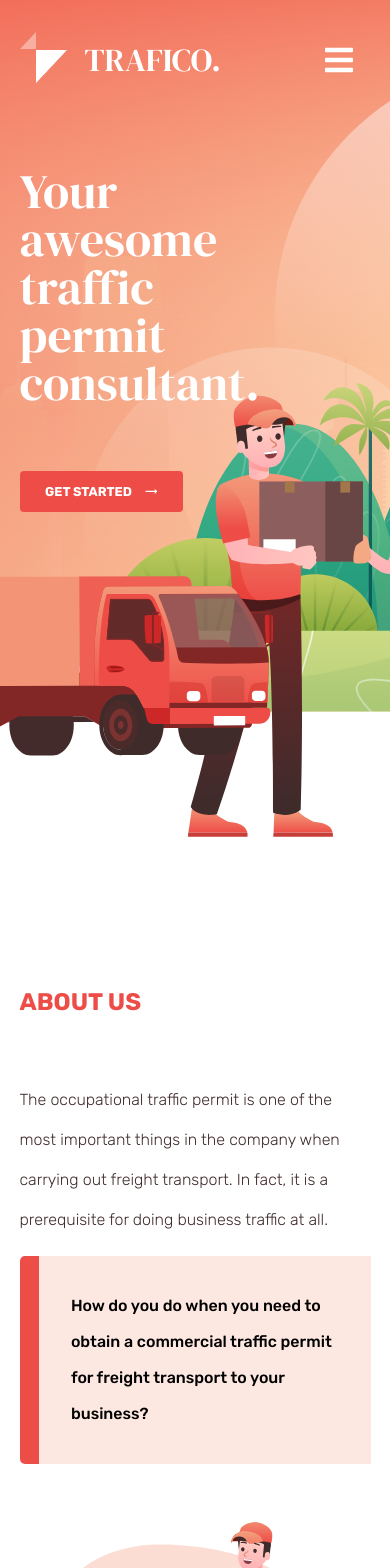
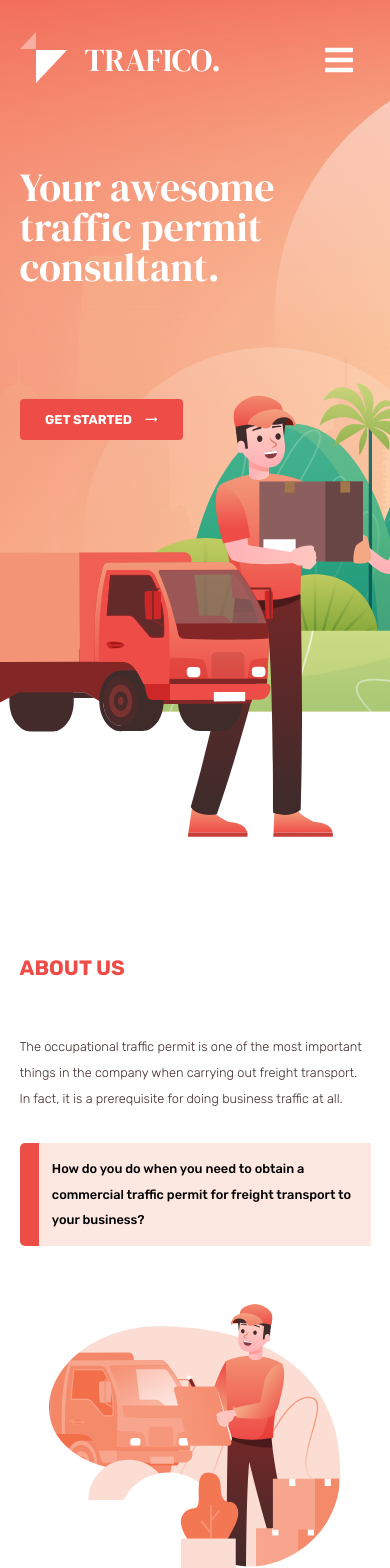
Before and after one commit to laurentiucm22/projectTrafico, a React (Create React App) app: page / in a window 390 px wide. Shown: the top 1568 px of the page. Built offline with nearby package versions, Linux system fonts and the light colour scheme; no server answers.

Commit message:
Mobile update 2

```diff
--- a/src/components/About/AboutDesc.css
+++ b/src/components/About/AboutDesc.css
@@ -63,26 +63,30 @@
 
 @media (max-width: 450px) {
   .row-one__description {
-    font-size: 1rem;
+    font-size: 0.8rem;
     padding: 1em 0;
+    line-height: 2em;
+    margin-bottom: 1.5em;
   }
   .row-two__description {
     width: 100%;
-    font-size: 1rem;
+    font-size: 0.8rem;
+    padding: 1em;
+    line-height: 2em;
   }
 }
 @media (max-width: 400px) {
+  .about-title {
+    font-size: 1.3rem;
+  }
   .col-one {
-    padding-top: 9em;
+    padding-top: 7em;
   }
   .row-two {
     width: 100%;
   }
 }
 @media (max-width: 300px) {
-  .about-title {
-    font-size: 1.3rem;
-  }
   .row-one__description {
     font-size: 0.7rem;
     padding: 0 0 2em 0;
--- a/src/components/FAQS/FAQSAccordion.css
+++ b/src/components/FAQS/FAQSAccordion.css
@@ -72,4 +72,7 @@
   .load-btn {
     font-size: 0.7rem;
   }
+  .remove-btn {
+    font-size: 0.7rem;
+  }
 }
--- a/src/components/FAQS/FAQSDesc.css
+++ b/src/components/FAQS/FAQSDesc.css
@@ -87,7 +87,7 @@
 }
 @media (max-width: 450px) {
   .faqs-title {
-    font-size: 1.2rem;
+    font-size: 1.3rem;
   }
   .faqs-description {
     width: 80%;
--- a/src/components/Footer/FooterDesc.css
+++ b/src/components/Footer/FooterDesc.css
@@ -160,6 +160,9 @@
     width: 80%;
     font-size: 1.3rem;
   }
+  .social-media > * {
+    padding-left: 0.6em;
+  }
 }
 @media (max-width: 400px) {
   .footer-p {
--- a/src/components/Home/HomeBtn.css
+++ b/src/components/Home/HomeBtn.css
@@ -50,7 +50,7 @@
 
 @media (max-width: 600px) {
   .home-btn__container {
-    padding: 4em 0;
+    padding: 4em 0 5em;
   }
   .home-btn {
     font-size: 1em;
@@ -58,7 +58,7 @@
 }
 @media (max-width: 400px) {
   .home-btn__container {
-    padding: 4em 0;
+    padding: 7em 0;
   }
   .home-btn {
     font-size: 0.8em;
--- a/src/components/Home/HomeCar.css
+++ b/src/components/Home/HomeCar.css
@@ -27,7 +27,6 @@
 @media (max-width: 400px) {
   .car-container {
     width: 100%;
-    padding-top: 8em;
   }
   .home-car__img {
     width: 70%;
--- a/src/components/Home/HomeTitle.css
+++ b/src/components/Home/HomeTitle.css
@@ -47,8 +47,9 @@
 }
 @media (max-width: 400px) {
   .home-title {
-    font-size: 3rem;
+    font-size: 2.5rem;
     padding: 0;
+    width: 90%;
   }
 }
 @media (max-width: 300px) {
--- a/src/components/HowTo/HowToDesc.css
+++ b/src/components/HowTo/HowToDesc.css
@@ -43,8 +43,12 @@
   }
 }
 @media (max-width: 400px) {
+  .how-to-title {
+    font-size: 1.3rem;
+  }
   .row-description {
     font-size: 0.8rem;
+    line-height: 2.5em;
   }
 }
 @media (max-width: 300px) {
--- a/src/components/HowTo/HowToImg.css
+++ b/src/components/HowTo/HowToImg.css
@@ -27,3 +27,8 @@
     padding-top: 2em;
   }
 }
+@media (max-width: 400px) {
+  .second-img {
+    padding-top: 0em;
+  }
+}
```
